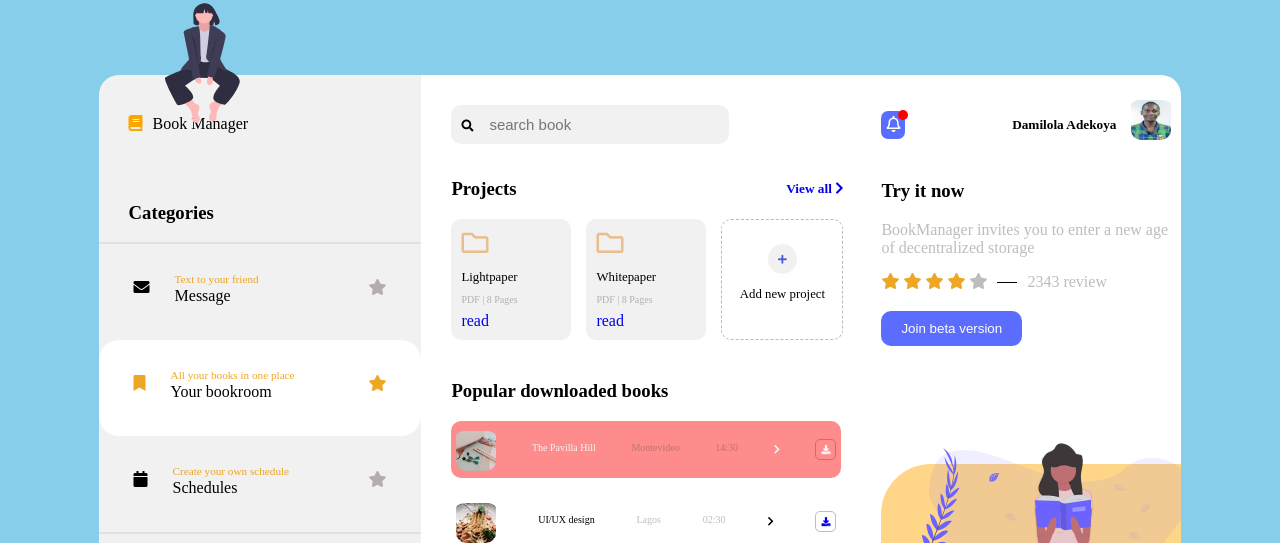
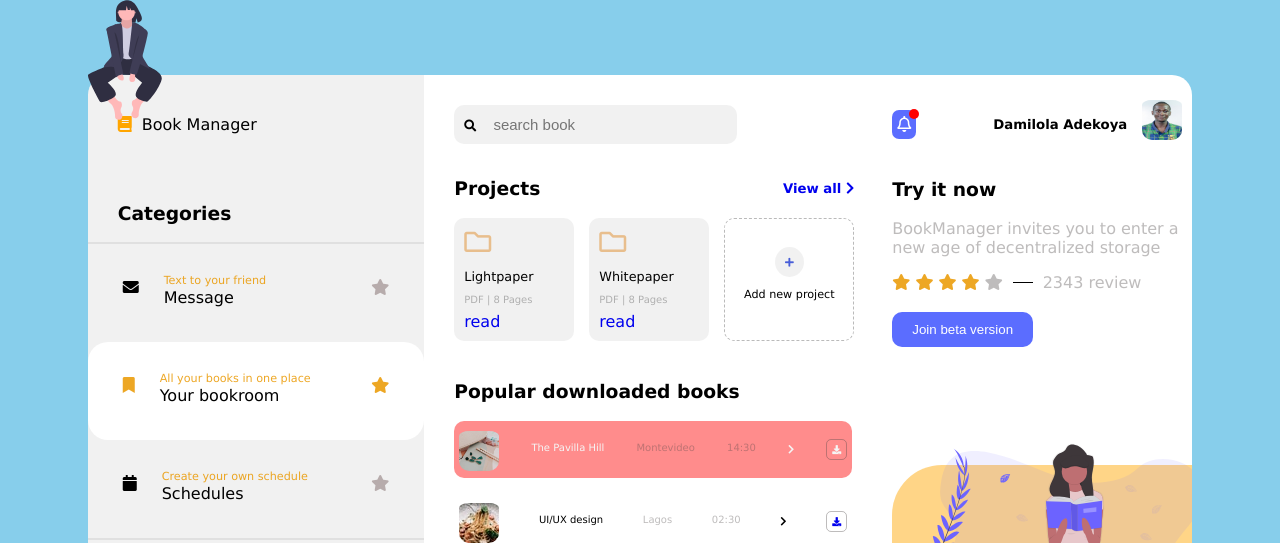
Before and after one commit to dharmykoya/UI_template, a plain HTML site: page book_manager/index.html in a window 1280 px wide. Shown: the top 543 px of the page. Drawn offline with Linux system fonts and the light colour scheme.

Commit message:
changes to the illustration at the top

```diff
--- a/book_manager/index.html
+++ b/book_manager/index.html
@@ -15,11 +15,11 @@
     <title>Book manager</title>
   </head>
   <body>
-    <div class="seating-image">
-      <img src="./sittingImage.svg" alt="banner" />
-    </div>
     <div class="main-page">
       <section class="categories-container">
+        <div class="seating-image">
+          <img src="./sittingImage.svg" alt="banner" />
+        </div>
         <div class="first-section-container">
           <div class="app-name pd-l-50">
             <i class="fa fa-book logo" aria-hidden="true"></i
--- a/book_manager/style.css
+++ b/book_manager/style.css
@@ -1,11 +1,10 @@
 body {
   background-color: skyblue;
+  font-family: Verdana, Geneva, Tahoma, sans-serif;
 }
 .seating-image {
   position: absolute;
-  top: -25px;
-  left: 165px;
-  margin-top: 28px;
+  top: 0px;
 }
 
 .seating-image img {
@@ -224,7 +223,10 @@ styling of the second column
   width: 120px;
   border: 1px dashed #00000045;
   flex-direction: column;
-  font-size: 0.8rem;
+  font-size: 0.7rem;
+  min-width: 120px;
+  max-width: 120px;
+  padding: 4px;
 }
 
 .plus-circle-icon {
```
